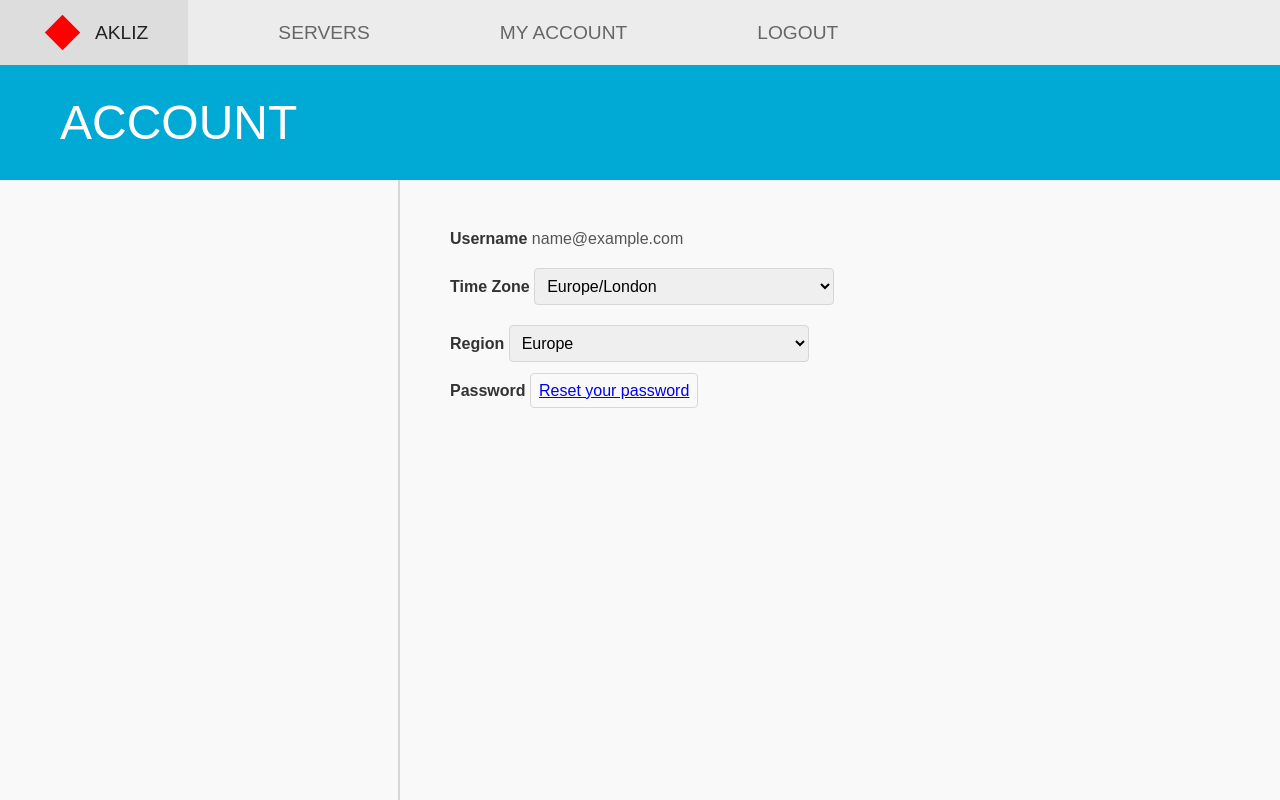
After one commit to k4netw/akliz-clone, a Flask app: page /account in a window 1280 px wide. The commit adds this page. Run offline with Flask 3, Linux system fonts and the light colour scheme; the visitor is signed in with stand-in values (Sample User, id 1).

Commit message:
added account page

```diff
--- a/app.py
+++ b/app.py
@@ -1,6 +1,6 @@
 from flask import Flask, render_template, request, redirect, url_for, flash, session
 from database import init_db
-from auth_utils import authenticate_user, register_user
+from auth_utils import authenticate_user, register_user, get_email_by_user_id
 
 app = Flask(__name__)
 app.secret_key = 'placeholder'
@@ -17,6 +17,8 @@ def login():
 
         if user_id:
             session['user_id'] = user_id
+            email = get_email_by_user_id(user_id)
+            session['email'] = email
             flash('Login successful!', 'success')
             return redirect(url_for('servers'))  # Replace 'dashboard' with your target route
         else:
--- a/auth_utils.py
+++ b/auth_utils.py
@@ -41,3 +41,9 @@ def authenticate_user(email, password):
     if user and bcrypt.checkpw(password.encode('utf-8'), user['password']):
         return user['id']
     return None
+
+def get_email_by_user_id(user_id):
+    conn = get_db_connection()
+    result = conn.execute('SELECT email FROM Users WHERE id = ?', (user_id,)).fetchone()
+    conn.close()
+    return result['email'] if result else None
--- /dev/null
+++ b/static/account.css
@@ -0,0 +1,45 @@
+.account-container {
+    width: 100%;
+    margin: 0;
+    padding: 20px 20px;
+    font-family: Arial, sans-serif;
+    text-align: left;
+}
+
+.account-form {
+    display: flex;
+    flex-direction: column;
+    gap: 20px;
+    max-width: 600px;
+}
+
+.form-row {
+    display: block;
+    align-items: flex-start;
+    gap: 20px;
+}
+
+label {
+    width: 150px;
+    font-size: 1em;
+    color: #333;
+    text-align: right;
+    font-weight: bold;
+}
+
+.info-text {
+    font-size: 1em;
+    color: #555;
+}
+
+select,
+.reset-link {
+    font-size: 1em;
+    padding: 8px;
+    border: 1px solid #D7D7D7;
+    border-radius: 4px;
+}
+
+select {
+    width: 300px;
+}
--- /dev/null
+++ b/templates/account.html
@@ -0,0 +1,41 @@
+{% extends "mainLayout.html" %}
+
+{% block title %}Account{% endblock %}
+
+{% block page_header %}ACCOUNT{% endblock %}
+
+{% block extra_styles %}
+<link rel="stylesheet" href="{{ url_for('static', filename='account.css') }}">
+{% endblock %}
+
+
+{% block sidebar %}
+
+{% endblock %}
+
+{% block content %}
+<div class="account-container">
+    <form action="/account/update" method="POST" class="account-form">
+        <div class="form-group">
+            <label for="username">Username</label>
+            <span class="info-text">{{ session['email'] }}</span>
+        </div>
+        <div class="form-group">
+            <label for="timezone">Time Zone</label>
+            <select id="timezone" name="timezone" required>
+                <option value="Europe/London">Europe/London</option>
+            </select>
+        </div>
+        <div class="form-group">
+            <label for="region">Region</label>
+            <select id="region" name="region" required>
+                <option value="Europe">Europe</option>
+            </select>
+        </div>
+        <div class="form-group">
+            <label for="password">Password</label>
+            <a href="/account" class="reset-link">Reset your password</a>
+        </div>
+    </form>
+</div>
+{% endblock %}
--- a/templates/mainLayout.html
+++ b/templates/mainLayout.html
@@ -17,7 +17,7 @@
         </div>
         <nav class="navigation">
             <a href="/servers">SERVERS</a>
-            <a href="/my-account">MY ACCOUNT</a>
+            <a href="/account">MY ACCOUNT</a>
             <a href="/logout">LOGOUT</a>
         </nav>
     </div>
--- a/templates/newServer.html
+++ b/templates/newServer.html
@@ -13,7 +13,6 @@
 {% endblock %}
 
 {% block content %}
-    <!-- Server Info Section -->
     <form action="/servers/new" method="POST" class="server-form">
         <h2>Minecraft</h2>
         <p>The vanilla Minecraft server from Mojang</p>
```
Also changed, not shown: server_utils.py (added).
